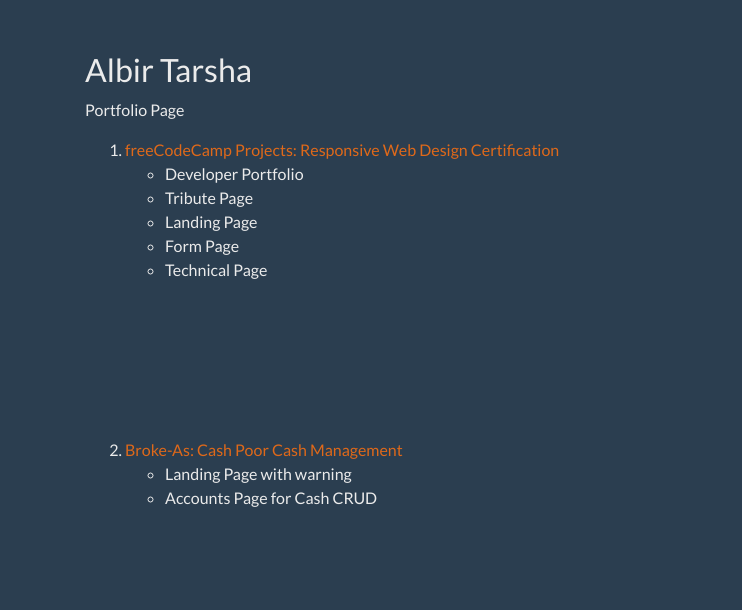
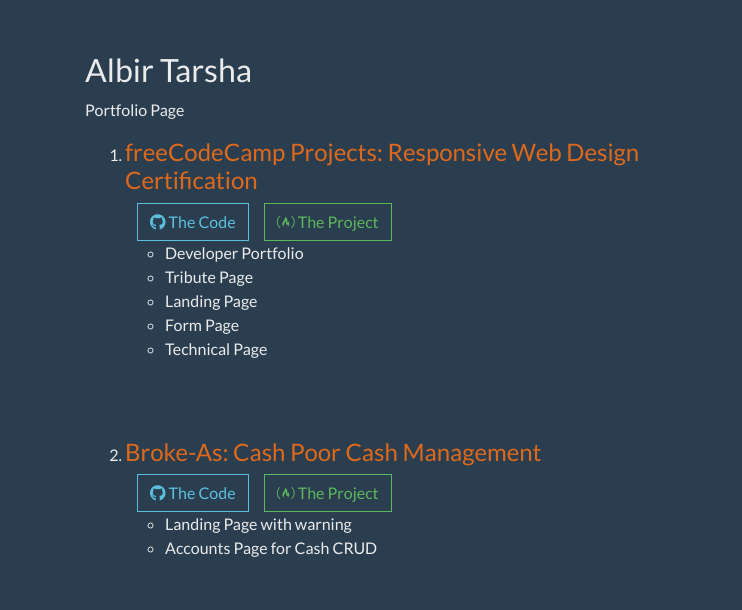
Before and after one commit to mtsafe/mtsafe.github.io, a plain HTML site: page index.html in a window 1280 px wide. Shown: the top 610 px of the page, 0-742 px from the left. Drawn offline with nearby package versions, Linux system fonts and the light colour scheme.

Commit message:
Added buttons to code and project links
Also enhanced styling

```diff
--- a/index.html
+++ b/index.html
@@ -3,9 +3,11 @@
 	<head>
 		<title>Albir Tarsha Portfolio</title>
 		<meta charset="utf-8" />
-		<meta name="viewport" content="width=device-width, initial-scale=1, user-scalable=no" />
+    <meta name="viewport"
+      content="width=device-width, initial-scale=1, user-scalable=no" />
     <!-- Bootstrap 4.4.1 : Bootswatch : Superhero -->
-    <link rel="stylesheet" href="https://stackpath.bootstrapcdn.com/bootswatch/4.4.1/superhero/bootstrap.min.css">
+    <link rel="stylesheet"
+      href="https://stackpath.bootstrapcdn.com/bootswatch/4.4.1/superhero/bootstrap.min.css">
     <style>
       main {margin: 4vw; }
       #left-container { float: left; height:auto; max-width:45vw;
@@ -13,6 +15,7 @@
       #right-container { float: right; display: block;
         background-color: brown;}
       img { height: auto; max-width: 35vw; display: block; }
+      .btn { margin-left: 12px; }
       .container {
         display: grid;
         grid-template-columns: 45vw auto 35vw;
@@ -68,8 +71,16 @@
     </div>
     <div id="portfolio-text1" class="portfolio-text">
       <ol>
-        <li><a href="https://mtsafe.github.io/FCC_Projects/">freeCodeCamp
-          Projects: Responsive Web Design Certification</a></li>
+        <li><h4 class="text-primary"
+          >freeCodeCamp Projects: Responsive Web Design Certification</h4></li>
+        <div id="fcc-links">
+          <a href="https://github.com/mtsafe/FCC_Projects"><button
+            type="button" class="btn btn-outline-info"
+            ><i class="fab fa-github"></i> The Code</button></a>
+          <a href="https://mtsafe.github.io/FCC_Projects/"><button
+            type="button" class="btn btn-outline-success"
+            ><i class="fab fa-free-code-camp"></i> The Project</button></a>
+        </div>
         <ul>
           <li>Developer Portfolio</li>
           <li>Tribute Page</li>
@@ -81,9 +92,17 @@
       </div>
       <div id="portfolio-text2" class="portfolio-text">
         <ol start="2">
-          <li><a href="https://mtsafe.github.io/Broke-As/">Broke-As:
-          Cash Poor Cash Management</a></li>
-        <ul>
+          <li><h4 class="text-primary"
+            >Broke-As: Cash Poor Cash Management</h4></li>
+          <div id="fcc-links">
+            <a href="https://github.com/mtsafe/Broke-As"><button
+              type="button" class="btn btn-outline-info"
+              ><i class="fab fa-github"></i> The Code</button></a>
+            <a href="https://mtsafe.github.io/Broke-As/"><button
+              type="button" class="btn btn-outline-success"
+              ><i class="fab fa-free-code-camp"></i> The Project</button></a>
+          </div>
+          <ul>
           <li>Landing Page with warning</li>
           <li>Accounts Page for Cash CRUD</li>
         </ul>
@@ -106,5 +125,8 @@
   <code>Copyright &copy; 2020 Tarsha.Tech . All rights reserved.</code>
 </div>
 </main>
+    <!-- Font Awesome 5.12.1 : cdn : brands -->
+    <script src="https://kit.fontawesome.com/7a5ace3fc0.js"
+      crossorigin="anonymous"></script>
 	</body>
 </html>
```
